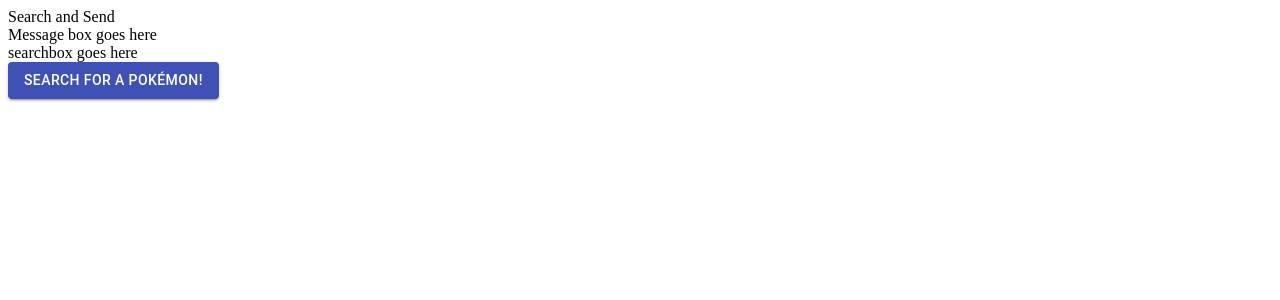
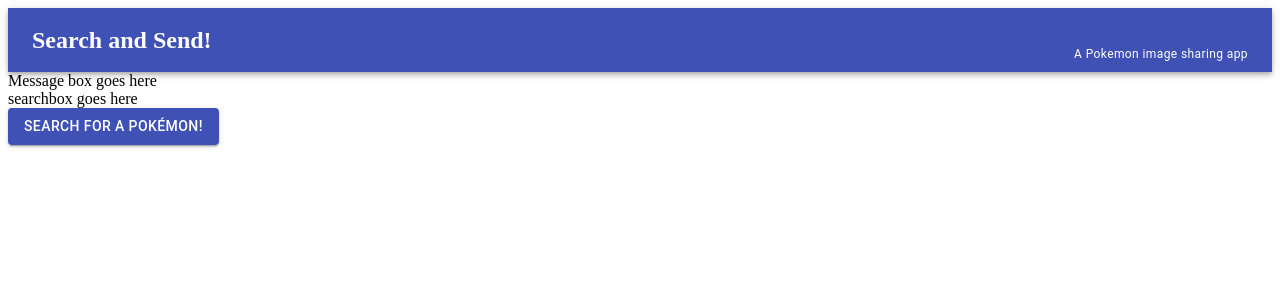
Before and after one commit to itsOrD/khawsar, a React app: page / in a window 1280 px wide. Shown: the top 300 px of the page. Built offline with nearby package versions, Linux system fonts and the light colour scheme; the HTML template or start-up script is replaced by a standard one.

Commit message:
added appbar

```diff
--- a/client/src/components/App.jsx
+++ b/client/src/components/App.jsx
@@ -3,6 +3,19 @@
 import Message from './Message.jsx';
 import Search from './Search.jsx';
 import Button from '@material-ui/core/Button';
+import { createMuiTheme } from '@material-ui/core/styles';
+import orange from '@material-ui/core/colors/purple';
+import blue from '@material-ui/core/colors/green';
+
+const theme = createMuiTheme({
+  palette: {
+    primary: blue,
+    secondary: orange,
+  },
+  status: {
+    danger: 'purple',
+  },
+});
 
 class App extends React.Component {
   constructor(props) {
@@ -19,7 +32,7 @@
 
     return (
       <div>
-        <Title />
+        <Title  theme={theme} />
         <Message />
         <Search />
         <Button variant="contained" color="primary">
--- a/client/src/components/Title.jsx
+++ b/client/src/components/Title.jsx
@@ -1,9 +1,54 @@
 import React from 'react';
+import AppBar from '@material-ui/core/AppBar';
+import Toolbar from '@material-ui/core/Toolbar'
+import TypoGraphy from '@material-ui/core/Typography'
 
-const Title = () => (
-  <div>
-    Search and Send
-  </div>
-);
+const Title = () => {
+
+  return (
+    <div>
+      <AppBar position="static">
+        <Toolbar>
+          <TypoGraphy variant="title"
+          style={{ fontSize: 24, fontWeight: 600, marginRight: 20 }}
+          >
+            Search and Send!
+          </TypoGraphy>
+          <TypoGraphy variant="caption"
+          style={{ marginTop: 30, marginLeft: 'auto' }}
+          >
+            A Pokemon image sharing app
+          </TypoGraphy>
+        </Toolbar>
+      </AppBar>
+    </div>
+  )
+};
 
 export default Title;
+
+
+
+
+  // {/* <Card style={{ textAlign: 'center', color: '#FF8C00' }}>
+  //   <CardHeader
+  //     title="Search and Send"
+  //   >
+  //   </CardHeader>
+  //   <CardSubHeader>
+  //     A Pokemon image sharing app
+  //   </CardSubHeader>
+  // </Card> */}
+
+
+//   <div>
+//   <AppBar color="primary" position="static">
+//     <Toolbar>
+//       <TypoGraphy variant="title"
+//         color="inherit"
+//       >
+//         Search and Send
+//       </TypoGraphy>
+//     </Toolbar>
+//   </AppBar>
+// </div>
```
Also changed, not shown: 1 other file (tests, documents, lock files or other folders).
